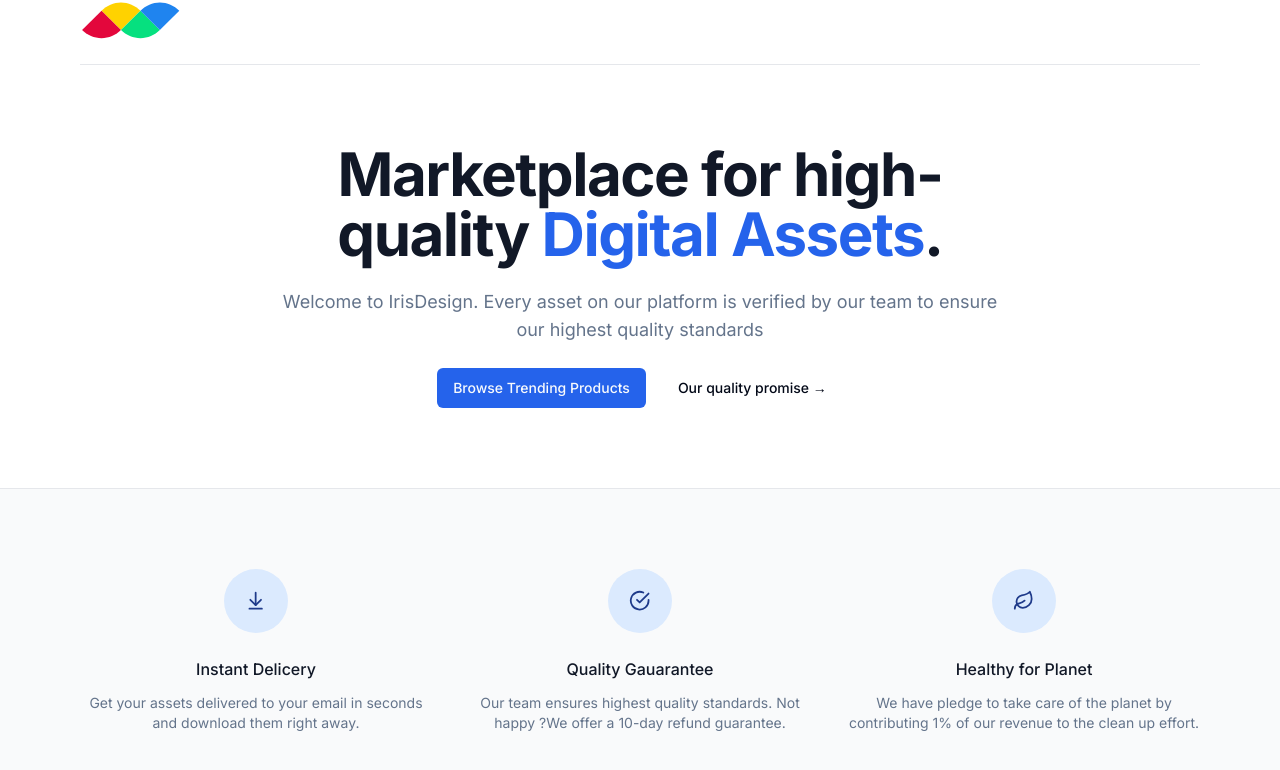
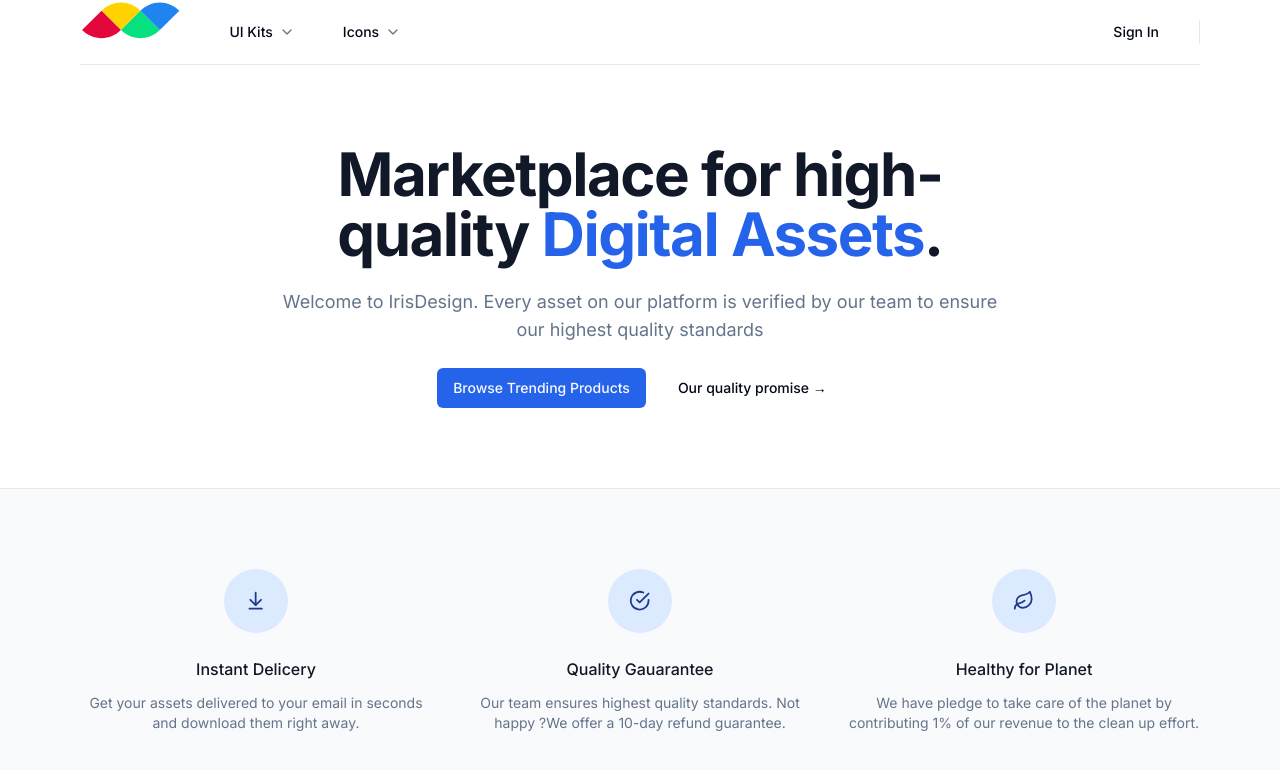
Before and after one commit to abhinavsrepository/creativeMarketPlace, a Next.js app: page / in a window 1280 px wide. Shown: the top 770 px of the page. Built offline with nearby package versions, Linux system fonts and the light colour scheme.

Commit message:
initial commit

```diff
--- a/src/app/page.tsx
+++ b/src/app/page.tsx
@@ -30,6 +30,7 @@
       <MaxWidthWrapper>
         <div className="py-20 mx-auto text-center flex flex-col items-center max-w-3xl">
           <h1 className="text-4xl font-bold tracking-tight text-gray-900 sm:text-6xl">
+
             Marketplace for high-quality{" "}
             <span className="text-blue-600">Digital Assets</span>.
           </h1>
@@ -39,6 +40,7 @@
             our team to ensure our highest quality standards{" "}
             <span className="text-blue-600"></span>
           </p>
+
           <div className="flex flex-col sm:flex-row gap-4 mt-6">
             <Link href="/products" className={buttonVariants()}>
               Browse Trending Products
--- a/src/components/NavItem.tsx
+++ b/src/components/NavItem.tsx
@@ -1,21 +1,101 @@
-"use client"
-import {Button} from './ui/button'
+'use client'
+
 import { PRODUCT_CATEGORIES } from '@/config'
-type Category=typeof PRODUCT_CATEGORIES[number]
-interface NavItemProps{
-    category :Category
-    handleOpen:() =>void
-    close :() =>void
-    isOpen:boolean
-    isAnyOpen :boolean
+import { Button } from './ui/button'
+import { ChevronDown } from 'lucide-react'
+import { cn } from '@/lib/utils'
+import Image from 'next/image'
+import Link from 'next/link'
+
+type Category = (typeof PRODUCT_CATEGORIES)[number]
+
+interface NavItemProps {
+  category: Category
+  handleOpen: () => void
+  close: () => void
+  isOpen: boolean
+  isAnyOpen: boolean
 }
-const NavItem =({}:NavItemProps) =>{
-    return <div className="flex">
-        <div className="relative flex items-center">
-            {/* <Button className=" gap-1.5" onClick={handleOpen} variant={isOpen ? "secondary"}> */}
 
-            {/* </Button> */}
+const NavItem = ({
+  isAnyOpen,
+  category,
+  handleOpen,
+  close,
+  isOpen,
+}: NavItemProps) => {
+  return (
+    <div className='flex'>
+      <div className='relative flex items-center'>
+        <Button
+          className='gap-1.5'
+          onClick={handleOpen}
+          variant={isOpen ? 'secondary' : 'ghost'}>
+          {category.label}
+          <ChevronDown
+            className={cn(
+              'h-4 w-4 transition-all text-muted-foreground',
+              {
+                '-rotate-180': isOpen,
+              }
+            )}
+          />
+        </Button>
+      </div>
+
+      {isOpen ? (
+        <div
+          onClick={() => close()}
+          className={cn(
+            'absolute inset-x-0 top-full text-sm text-muted-foreground',
+            {
+              'animate-in fade-in-10 slide-in-from-top-5':
+                !isAnyOpen,
+            }
+          )}>
+          <div
+            className='absolute inset-0 top-1/2 bg-white shadow'
+            aria-hidden='true'
+          />
+
+          <div className='relative bg-white'>
+            <div className='mx-auto max-w-7xl px-8'>
+              <div className='grid grid-cols-4 gap-x-8 gap-y-10 py-16'>
+                <div className='col-span-4 col-start-1 grid grid-cols-3 gap-x-8'>
+                  {category.feature.map((item) => (
+                    <div
+                      onClick={() => close}
+                      key={item.name}
+                      className='group relative text-base sm:text-sm'>
+                      <div className='relative aspect-video overflow-hidden rounded-lg bg-gray-100 group-hover:opacity-75'>
+                        <Image
+                          src={item.imageSrc}
+                          alt='product category image'
+                          fill
+                          className='object-cover object-center'
+                        />
+                      </div>
+
+                      <Link
+                        href={item.href}
+                        className='mt-6 block font-medium text-gray-900'>
+                        {item.name}
+                      </Link>
+                      <p
+                        className='mt-1'
+                        aria-hidden='true'>
+                        Shop now
+                      </p>
+                    </div>
+                  ))}
+                </div>
+              </div>
+            </div>
+          </div>
         </div>
+      ) : null}
     </div>
+  )
 }
+
 export default NavItem
--- a/src/components/Navbar.tsx
+++ b/src/components/Navbar.tsx
@@ -1,30 +1,48 @@
-import Link from "next/link"
-import MaxWidthWrapper from "./MaxWidthWrapper"
-import { Icons } from "./Icons"
-import NavItems from "./Navitems"
+import Link from "next/link";
+import MaxWidthWrapper from "./MaxWidthWrapper";
+import { Icons } from "./Icons";
+import NavItems from "./Navitems";
+import { buttonVariants } from "./ui/button";
 
-const Navbar =() => {
-    return(
+const Navbar = () => {
+  const user = null;
+
+  return (
     <div className="bg-white sticky z-50 top-0 inset-x-0 h-16  ">
       <header className="relative bg-white ">
         <MaxWidthWrapper>
-                    <div  className="border-b border-gray-200">
+          <div className="border-b border-gray-200">
             <div className="flex h-16 items-enter">
               {/* todo Movbile nav */}
               <div className="ml-4 flex lg:ml-0">
                 <Link href="/">
-                                <Icons.logo className="h-10 w-57"/>
+                  <Icons.logo className="h-10 w-57" />
                 </Link>
               </div>
 
               <div className="hidden z-50 lg:ml-8 lg:block lg:self-stretch">
-                                <NavItems/>
+                <NavItems />
+              </div>
+              <div className="ml-auto flex items-center">
+                <div className="hidden lg:flex lg:flex-1 lg:items-center lg:justify-end lg:space-x-6">
+                  {user ? null : (
+                    <Link
+                      href="/sign-in"
+                      className={buttonVariants({
+                        variant: "ghost",
+                      })}
+                    >
+                      Sign In
+                    </Link>
+                  )}
+                  {user ? null:(<span className="h-6 w-px bg-gray-200" aria-hidden="true" />)}
+                </div>
               </div>
             </div>
           </div>
         </MaxWidthWrapper>
       </header>
     </div>
-    )
-}
-export default Navbar
+  );
+};
+export default Navbar;
--- a/src/components/Navitems.tsx
+++ b/src/components/Navitems.tsx
@@ -3,13 +3,30 @@
 import { PRODUCT_CATEGORIES } from "@/config"
 import { useState,useEffect,useRef } from "react"
 import NavItem from "./NavItem"
+import { useOnClickOutside } from "@/hooks/use-on-click-outside"
 
 const NavItems =()=>{
     const [activeIndex ,setActiveIndex] = useState<
     null | number >(null)
+    useEffect(()=>{
+      const handler =(e:KeyboardEvent) =>{
+        if (e.key === "Escape") {
+          setActiveIndex(null)
+
+        }
+      }
+      document.addEventListener("keydown",(e)=>handler(e))
+      return()=>{
+        document.removeEventListener("keydown",(e)=>handler(e))
+      }
+    },[])
+
+    const isAnyOpen = activeIndex !== null
+    const navRef =useRef <HTMLDivElement |null>(null)
+    useOnClickOutside(navRef ,()=> setActiveIndex(null))
     return(
 
-        <div className='flex gap-4 h-full' >
+        <div className='flex gap-4 h-full' ref={navRef}>
         {PRODUCT_CATEGORIES.map((category, i) => {
           const handleOpen = () => {
             if (activeIndex === i) {
@@ -25,7 +42,14 @@
 
           return (
             // eslint-disable-next-line react/jsx-key
-            <NavItem/>
+            <NavItem
+            category={category}
+            close={close}
+            handleOpen={handleOpen}
+            isOpen={isOpen}
+            key={category.value}
+            isAnyOpen={isAnyOpen}
+            />
           )
         })}
       </div>
--- a/src/config/index.ts
+++ b/src/config/index.ts
@@ -1,7 +1,7 @@
 export const PRODUCT_CATEGORIES = [
 {
-    label:"Vector Graphics",
-    value:"vector_graphics" as const,
+    label:"UI Kits",
+    value:"ui_kits" as const,
     feature:[
         {
             name:"Editor Top Picks",
--- /dev/null
+++ b/src/hooks/use-on-click-outside.ts
@@ -0,0 +1,27 @@
+import { RefObject, useEffect } from "react";
+
+type Event = MouseEvent | TouchEvent;
+
+export const useOnClickOutside = <T extends HTMLElement = HTMLElement>(
+  ref: RefObject<T>,
+  handler: (event: Event) => void
+) => {
+  useEffect(() => {
+    const listener = (event: Event) => {
+      const el = ref?.current;
+      if (!el || el.contains((event?.target as Node) || null)) {
+        return;
+      }
+
+      handler(event); // Call the handler only if the click is outside of the element passed.
+    };
+
+    document.addEventListener("mousedown", listener);
+    document.addEventListener("touchstart", listener);
+
+    return () => {
+      document.removeEventListener("mousedown", listener);
+      document.removeEventListener("touchstart", listener);
+    };
+  }, [ref, handler]); // Reload only if ref or handler changes
+};
```
Lines whose indentation alone changed are shown as unchanged.
